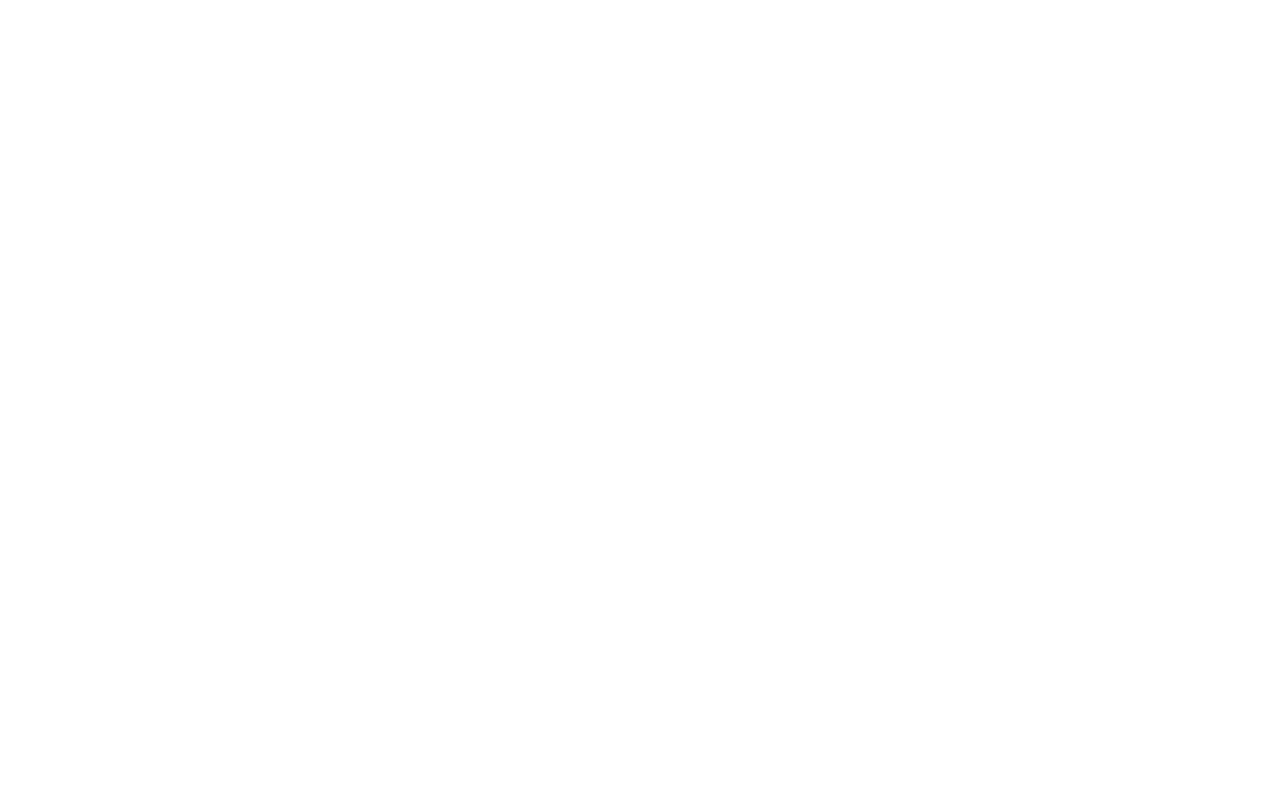
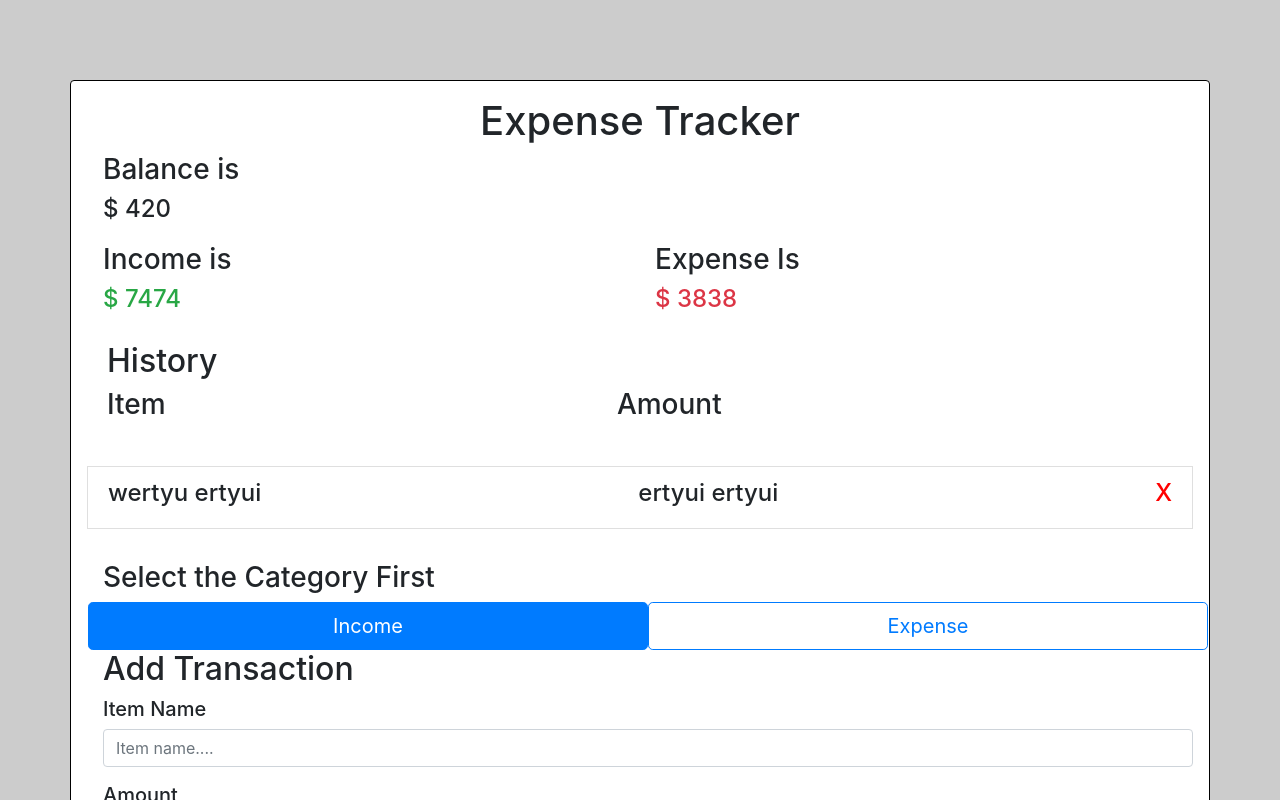
Before and after one commit to ehmusman/expense-tracker-app, a React (Create React App) app: page / in a window 1280 px wide. Shown: the top 800 px of the page. Built offline with nearby package versions, Linux system fonts and the light colour scheme.

Commit message:
ui is designed and balance component is functionalized

```diff
--- /dev/null
+++ b/src/App.css
@@ -0,0 +1,7 @@
+body {
+  background-color: #ccc;
+}
+.container {
+  margin: 5rem auto;
+  border: 1px solid #000;
+}
--- a/src/App.js
+++ b/src/App.js
@@ -1,10 +1,25 @@
 import '../node_modules/bootstrap/dist/css/bootstrap.min.css'
-
+import './App.css'
+import AddTransaction from './components/AddTransaction';
+import Balance from './components/Balance'
+import ExpenseIncome from './components/ExpenseIncome';
+import Header from './components/Header';
+import History from './components/History';
+import Transactions from './components/Transactions';
+import TransactionState from './context/TransactionState';
 
 function App() {
   return (
-    <div>
-    </div>
+    <TransactionState >
+      <div className='container card p-3'>
+        <Header />
+        <Balance />
+        <ExpenseIncome />
+        <History />
+        <Transactions />
+        <AddTransaction />
+      </div>
+    </TransactionState>
   );
 }
 
--- /dev/null
+++ b/src/components/AddTransaction.js
@@ -0,0 +1,74 @@
+import React, { useState } from 'react';
+import classnames from 'classnames';
+
+
+
+function AddTransaction() {
+    const [toggle, setToggle] = useState(true)
+
+    const handleToggle = (e) => {
+        e.preventDefault()
+        setToggle(!toggle)
+    }
+    return (
+        <form className='pl-3 my-3 py-3'>
+            <h3>Select the Category First</h3>
+            <div className='row'>
+                <button className={classnames('col-md-6 btn btn-outline-primary btn-lg', {
+                    "active": toggle
+                })}
+                    onClick={handleToggle}
+                >
+                    Income
+                    </button>
+                <button className={classnames('col-md-6 btn btn-outline-primary btn-lg', {
+                    "active": !toggle
+                })}
+                    onClick={handleToggle}
+                >
+                    Expense</button>
+            </div>
+            <h2 >Add Transaction</h2>
+            <div className="form-group ">
+                <label htmlFor="item-name" className='h5'>Item Name</label>
+                <input
+                    className='form-control'
+                    type="text"
+                    placeholder='Item name....'
+                />
+            </div>
+            {toggle ? (
+
+                <div className="form-group ">
+                    <label
+                        htmlFor="amount"
+                        className='h5'>
+                        Amount
+    </label>
+                    <input
+                        className='form-control'
+                        type="number"
+                        placeholder='Income Amount....'
+
+                    />
+                </div>
+            ) :
+                <div className="form-group ">
+                    <label
+                        htmlFor="amount"
+                        className='h5'>
+                        Amount
+                    </label>
+                    <input
+                        className='form-control'
+                        type="number"
+                        placeholder='Expense  Amount....'
+
+                    />
+                </div>}
+            <input type="submit" value="Add Transaction" className='btn btn-primary btn-block btn-lg' />
+        </form>
+    )
+}
+
+export default AddTransaction;
--- /dev/null
+++ b/src/components/Balance.js
@@ -0,0 +1,17 @@
+import React, { useContext } from 'react'
+import TransactionContext from '../context/transactionContext'
+
+
+function Balance() {
+    const { transactions } = useContext(TransactionContext)
+    const amount = transactions.map(transaction => transaction.amount)
+
+    return (
+        <div className=' px-3 card-title d-flex flex-column '>
+            <p className='h3'>Balance is</p>
+            <span className='h4'>$ {amount.reduce((a, b) => a + b)}</span>
+        </div>
+    )
+}
+
+export default Balance
--- /dev/null
+++ b/src/components/ExpenseIncome.js
@@ -0,0 +1,21 @@
+import React from 'react'
+
+
+function ExpenseIncome() {
+
+    return (
+        <div className='row px-3'>
+
+            <div className="col-6">
+                <h3>Income is</h3>
+                <h4 className="text-success">$ 7474 </h4>
+            </div>
+            <div className="col-6">
+                <h3>Expense Is</h3>
+                <h4 className="text-danger">$ 3838</h4>
+            </div>
+        </div>
+    )
+}
+
+export default ExpenseIncome
--- /dev/null
+++ b/src/components/Header.js
@@ -0,0 +1,12 @@
+import React from 'react'
+
+function Header() {
+
+    return (
+        <div className='card-heading text-center h1'>
+            Expense Tracker
+        </div>
+    )
+}
+
+export default Header
--- /dev/null
+++ b/src/components/History.js
@@ -0,0 +1,18 @@
+import React from 'react'
+function History() {
+    return (
+        <div className='card-body'>
+            <h2>History</h2>
+            <div className="d-flex justify-content-between mb-0">
+                <h3>Item</h3>
+                <h3>Amount</h3>
+                <h3></h3>
+            </div>
+            <ul className="list-group mb-3">
+
+            </ul>
+        </div>
+    )
+}
+
+export default History
--- /dev/null
+++ b/src/components/Transactions.js
@@ -0,0 +1,17 @@
+import React from 'react'
+
+function Transactions() {
+    return (
+        <li className='list-group-item d-flex justify-content-between'>
+            <h4>
+                wertyu ertyui
+            </h4>
+            <h4>
+                ertyui ertyui
+            </h4>
+            <h4 className='cross' style={{ color: 'red', fontSize: 'bold', cursor: 'pointer' }}>X</h4>
+        </li>
+    )
+}
+
+export default Transactions
--- /dev/null
+++ b/src/context/TransactionState.js
@@ -0,0 +1,28 @@
+
+import React, { useReducer } from 'react';
+import TransactionContext from './transactionContext';
+import TransactionReducer from './transactionReducer'
+
+
+const TransactionState = (props) => {
+    const initialState = {
+        transactions: [
+            { id: 1, text: 'Flower', amount: -20 },
+            { id: 2, text: 'Salary', amount: 300 },
+            { id: 3, text: 'Book', amount: -10 },
+            { id: 4, text: 'Camera', amount: 150 }
+        ]
+    }
+    const [state, dispatch] = useReducer(TransactionReducer, initialState)
+
+
+    return <TransactionContext.Provider
+        value={{
+            transactions: state.transactions
+        }}>
+        {props.children}
+    </TransactionContext.Provider>
+
+}
+
+export default TransactionState;
--- /dev/null
+++ b/src/context/transactionContext.js
@@ -0,0 +1,5 @@
+import React, { createContext } from 'react';
+
+const TransactionContext = createContext();
+
+export default TransactionContext;
--- /dev/null
+++ b/src/context/transactionReducer.js
@@ -0,0 +1,6 @@
+export default (state, action) => {
+    switch (action.type) {
+        default:
+            return state
+    }
+}
```
Also changed, not shown: 2 other files (tests, documents, lock files or other folders).
